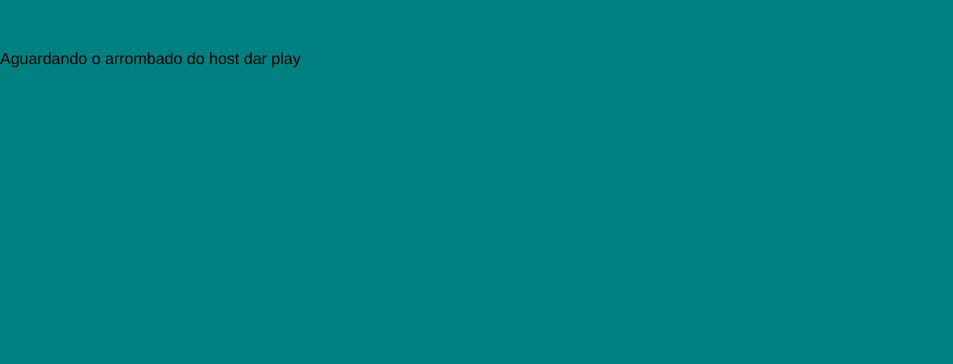
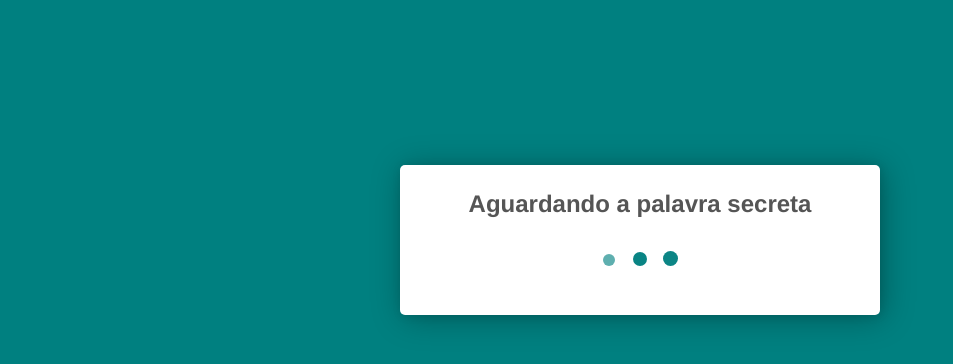
Before and after one commit to r-e-g-e/enforcados, a React (Create React App) app in the folder frontend/: page / in a window 1280 px wide. Shown: the top 364 px of the page, without its empty margins (0-953 px from the left). Built offline with nearby package versions, Linux system fonts and the light colour scheme; no server answers.

Commit message:
Add waiting animation

```diff
--- a/frontend/src/components/WaitStartGame/index.jsx
+++ b/frontend/src/components/WaitStartGame/index.jsx
@@ -10,7 +10,10 @@ export function WaitStartGame() {
     <Container>
       {isHost ?
         <HostModal /> :
-        <div>Aguardando o arrombado do host dar play</div>
+        <section className="playerModal">
+          <h2>Aguardando a palavra secreta</h2>
+          <div className="playerModal__waitIcon"></div>
+        </section>
       }
     </Container>
   )
--- a/frontend/src/components/WaitStartGame/styles.js
+++ b/frontend/src/components/WaitStartGame/styles.js
@@ -1,5 +1,75 @@
-import styled from 'styled-components';
+import styled, { keyframes } from 'styled-components';
+
+const waiting = keyframes`
+  from{
+    opacity: .3;
+    width: 10px;
+    height: 10px;
+  }
+
+  50%{
+    width: 15px;
+    height: 15px;
+    opacity: 1;
+  }
+
+  to{
+    opacity: .3;
+    width: 10px;
+    height: 10px;
+  }
+`
 
 export const Container = styled.div`
+  .playerModal{
+    position: absolute;
+    display: flex;
+    flex-direction: column;
+    gap: 10px;
+    background-color: white;
+    width: 95%;
+    height: 100px;
+    max-width: 400px;
+    padding: 25px 40px;
+    border-radius: 5px;
+    box-shadow: 3px 3px 32px rgba(0, 0, 0, 0.3), 1px 1px 10px rgba(0, 0, 0, 0.1);
+    top: 30%;
+    left: 50%;
+    transform: translate(-50%, -50%);
 
+    h2{
+      margin: 0;
+      text-align: center;
+      color: #555555;
+    }
+
+    .playerModal__waitIcon{
+      display: flex;
+      align-items: flex-end;
+      margin: auto;
+      position: relative;
+      width: 10px;
+      height: 10px;
+      border-radius: 50%;
+      background-color: teal;
+      animation: ${waiting} .9s infinite;
+      animation-delay: .1s;
+
+      &::after, &::before{
+        position: absolute;
+        content: '';
+        width: 10px;
+        height: 10px;
+        border-radius: 50%;
+        background-color: teal;
+        left: -30px;
+        animation: ${waiting} .9s infinite;
+      }
+
+      &::before{
+        left: 30px;
+        animation-delay: .2s;
+      }
+    }
+  }
 `
```
